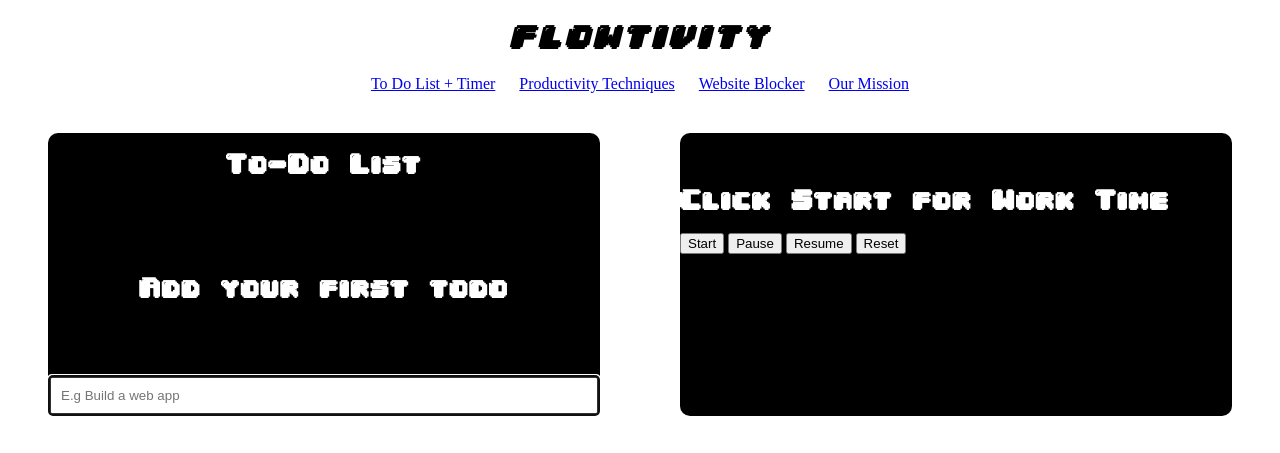
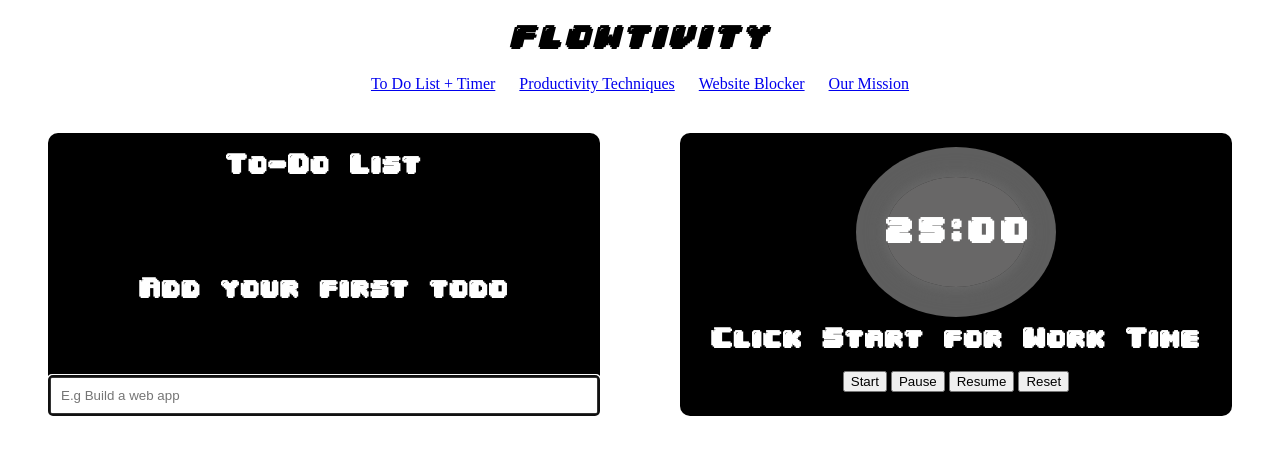
Before and after one commit to victoria-owusu/flowtivity-main, a plain HTML site: page flowtivity-main/index.html in a window 1280 px wide. Drawn offline with Linux system fonts and the light colour scheme.

Commit message:
created timer

```diff
--- a/flowtivity-main/index.html
+++ b/flowtivity-main/index.html
@@ -31,28 +31,30 @@
             <svg class="checklist-icon"><use href="#checklist-icon"></use></svg>
             <h2 class="empty-state__title">Add your first todo</h2>
             <p class="empty-state__description">What do you want to get done today?</p>
+            <form class="js-form">
 
-        </disv>
+                <input autofocus type="text" aria-label="Enter a new todo item" placeholder="E.g Build a web app" class="js-todo-input" >
+
+
+            </form>
+
+        </div>
     </div>
 
-       <form class="js-form">
-
-            <input autofocus type="text" aria-label="Enter a new todo item" placeholder="E.g Build a web app" class="js-todo-input" >
 
 
-        </form>
-    </div>
     <div class=" float-child-element container1">
-<<div class="timer">25:00</div>
+        <div class="timer">25:00</div>
             <h2 class="t1mertitle">Click Start for Work Time</h2>
-            <div class="buttons"></div>
+            <div class="buttons">
             <button class="StartBtn">Start</button>
             <button class="PauseBtn">Pause</button>
             <button class="ResumeBtn">Resume</button>
             <button class="RestartBtn">Reset</button>
+            </div>
 
 
-     </div>
+    </div>
 
 </div>
 <svg>
--- a/flowtivity-main/style.css
+++ b/flowtivity-main/style.css
@@ -169,3 +169,29 @@ svg {
   .todo-list:empty + .empty-state {
     display: flex;
   }
+/*timer elements*/
+.container1 {
+  display: flex;
+  flex-direction: column;
+  justify-content: center;
+  align-items: center;
+
+}
+
+.timer {
+  font-size: 30px;
+  font-family: pixel;
+  padding-right: 30px;
+  color: white;
+  font-weight: 600;
+  margin-bottom: 30px;
+  letter-spacing: 4.5px;
+  box-shadow:0px 0px 10px rgba(105, 105, 105, 0.9), 0px 0px 20px rgba(105, 105, 105, 0.9), 0px 0px 0px 30px rgba(105, 105, 105, 0.9);
+  margin: 20px;
+  background-color:  rgba(116, 115, 115, 0.9);
+  width:  110px;
+  height: 110px;
+  border-radius: 50%;
+  display: grid;
+  place-items: center;
+}
```
